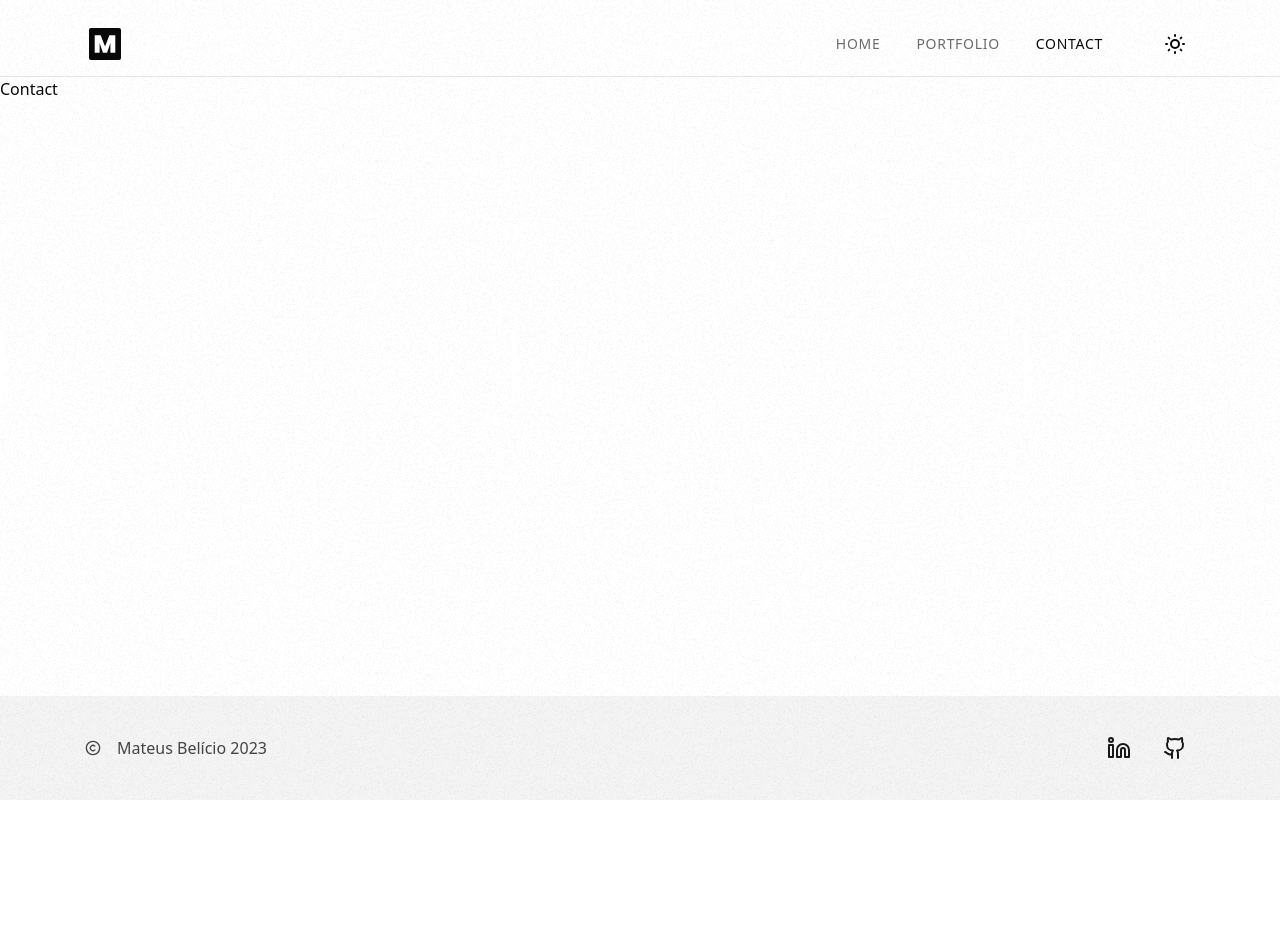
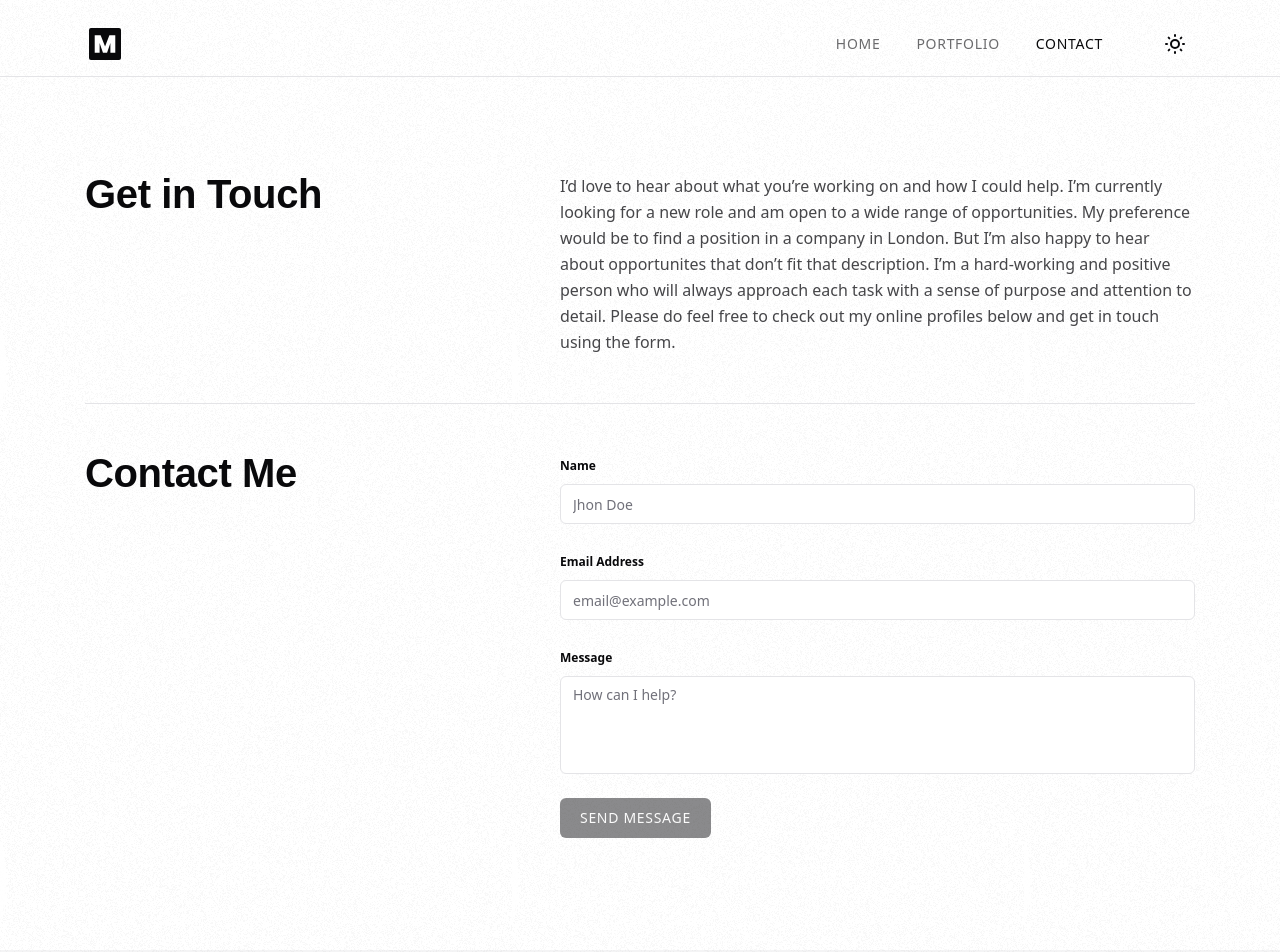
Before and after one commit to mateusbelicio/mateusbelicio.dev, a Next.js app: page /contact in a window 1280 px wide. Shown: the top 952 px of the page. Before the commit the page ends 800 px from the top, so only its background shows below. Built offline with nearby package versions, Linux system fonts and the light colour scheme; a web font is replaced by a local one.

Commit message:
feat: contact section layout and style

```diff
--- a/src/app/contact/page.tsx
+++ b/src/app/contact/page.tsx
@@ -1,5 +1,13 @@
+import ContactSection from '@/components/sections/contact';
+import GetInTouchSection from '@/components/sections/get-in-touch';
+
 function Contact() {
-  return <>Contact</>;
+  return (
+    <>
+      <GetInTouchSection />
+      <ContactSection />
+    </>
+  );
 }
 
 export default Contact;
--- a/src/components/sections/contact.tsx
+++ b/src/components/sections/contact.tsx
@@ -14,7 +14,6 @@ import {
   FormMessage,
 } from '@/components/ui/form';
 import { Input } from '@/components/ui/input';
-import { Sheet, SheetClose, SheetContent, SheetTrigger } from '@/components/ui/sheet';
 import { Textarea } from '@/components/ui/textarea';
 
 const formSchema = z.object({
@@ -31,7 +30,7 @@ const formSchema = z.object({
     .max(500, { message: 'Message must not be longer than 500 characters.' }),
 });
 
-function ContactSection({ content }: { content: any }) {
+function ContactSection() {
   const form = useForm<z.infer<typeof formSchema>>({
     resolver: zodResolver(formSchema),
     defaultValues: {
@@ -64,29 +63,23 @@ function ContactSection({ content }: { content: any }) {
   }
 
   return (
-    <section id="contact" className="py-24">
+    <section id="contact" className="pb-20">
       <div className="main-container">
-        <Sheet>
-          <div className="flex flex-col items-center gap-5">
-            <SheetTrigger asChild>
-              <Button size="lg">{content.cta}</Button>
-            </SheetTrigger>
-            <p className="relative flex items-start gap-4 text-center before:absolute before:left-0 before:top-1/2 before:hidden before:h-4 before:w-4 before:flex-shrink-0 before:-translate-x-[200%] before:-translate-y-1/2 before:rounded-full before:bg-emerald-500 sm:before:block">
-              {content.paragraph}
-            </p>
-          </div>
-
-          <SheetContent side="left" className="w-full pt-16 sm:w-3/4">
+        <div className="main-grid space-y-6 pb-8 md:space-y-0">
+          <h2 className="heading-2 md:col-span-5">Contact Me</h2>
           <Form {...form}>
-              <form onSubmit={form.handleSubmit(onSubmit)} className="flex flex-col gap-8">
+            <form
+              onSubmit={form.handleSubmit(onSubmit)}
+              className="flex flex-col gap-6 md:col-span-7 md:col-start-6"
+            >
               <FormField
                 control={form.control}
                 name="name"
                 render={({ field }) => (
                   <FormItem>
-                      <FormLabel>{content.nameLabel}</FormLabel>
+                    <FormLabel>Name</FormLabel>
                     <FormControl>
-                        <Input placeholder={content.namePlaceholder} {...field} />
+                      <Input placeholder="Jhon Doe" {...field} />
                     </FormControl>
                     <FormMessage />
                   </FormItem>
@@ -97,9 +90,9 @@ function ContactSection({ content }: { content: any }) {
                 name="email"
                 render={({ field }) => (
                   <FormItem>
-                      <FormLabel>{content.emailLabel}</FormLabel>
+                    <FormLabel>Email Address</FormLabel>
                     <FormControl>
-                        <Input placeholder={content.emailPlaceholder} {...field} />
+                      <Input placeholder="email@example.com" {...field} />
                     </FormControl>
                     <FormMessage />
                   </FormItem>
@@ -110,12 +103,13 @@ function ContactSection({ content }: { content: any }) {
                 name="message"
                 render={({ field }) => (
                   <FormItem>
-                      <FormLabel>{content.messageLabel}</FormLabel>
+                    <FormLabel>Message</FormLabel>
                     <FormControl>
                       <Textarea
-                          className="h-[35ch] resize-none"
+                        className="resize-none"
+                        rows={4}
                         maxLength={500}
-                          placeholder={content.messagePlaceholder}
+                        placeholder="How can I help?"
                         {...field}
                       />
                     </FormControl>
@@ -124,28 +118,17 @@ function ContactSection({ content }: { content: any }) {
                 )}
               />
 
-                <div className="flex items-center justify-end gap-4">
-                  <SheetClose asChild>
-                    <Button
-                      type="reset"
-                      onClick={() => form.reset()}
-                      variant="secondary"
-                      disabled={form.formState.isSubmitting}
-                    >
-                      {content.cancel}
-                    </Button>
-                  </SheetClose>
+              <div className="flex items-center gap-4">
                 <Button
                   type="submit"
                   disabled={!form.formState.isValid || form.formState.isSubmitting}
                 >
-                    {form.formState.isSubmitting ? content.submitting : content.submit}
+                  {form.formState.isSubmitting ? 'Sending...' : 'Send Message'}
                 </Button>
               </div>
             </form>
           </Form>
-          </SheetContent>
-        </Sheet>
+        </div>
       </div>
     </section>
   );
--- /dev/null
+++ b/src/components/sections/get-in-touch.tsx
@@ -0,0 +1,21 @@
+function GetInTouchSection() {
+  return (
+    <section className="pt-10 sm:pt-24">
+      <div className="main-container">
+        <div className="main-grid mb-8 space-y-6 border-b border-border pb-8 md:mb-12 md:space-y-0 md:pb-12">
+          <h1 className="heading-2 md:col-span-5">Get in Touch</h1>
+          <p className="md:col-span-7 md:col-start-6">
+            I’d love to hear about what you’re working on and how I could help. I’m currently
+            looking for a new role and am open to a wide range of opportunities. My preference would
+            be to find a position in a company in London. But I’m also happy to hear about
+            opportunites that don’t fit that description. I’m a hard-working and positive person who
+            will always approach each task with a sense of purpose and attention to detail. Please
+            do feel free to check out my online profiles below and get in touch using the form.
+          </p>
+        </div>
+      </div>
+    </section>
+  );
+}
+
+export default GetInTouchSection;
--- a/src/components/ui/form.tsx
+++ b/src/components/ui/form.tsx
@@ -88,7 +88,7 @@ const FormLabel = React.forwardRef<
   return (
     <Label
       ref={ref}
-      className={cn(error && 'text-destructive', className)}
+      className={cn('text-xs font-bold', error && 'text-destructive', className)}
       htmlFor={formItemId}
       {...props}
     />
```
Lines whose indentation alone changed are shown as unchanged.
